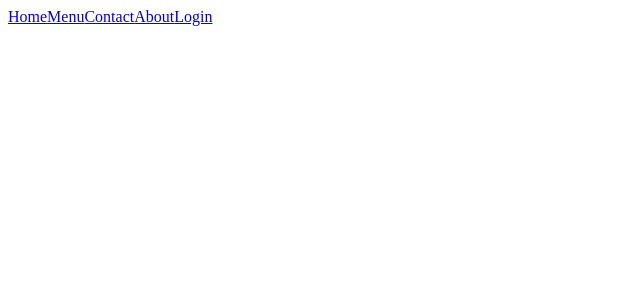
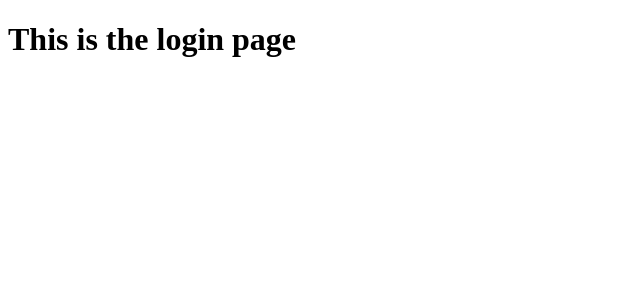
Before and after one commit to ROBIULSK22/Group-Project-FoodApp, a React (Vite) app in the folder Food-App/: page / in a window 1280 px wide. Shown: the top 300 px of the page, without its empty margins (0-640 px from the left). Built offline with nearby package versions, Linux system fonts and the light colour scheme.

Commit message:
Login page added by ayan

```diff
--- a/Food-App/src/App.jsx
+++ b/Food-App/src/App.jsx
@@ -5,20 +5,25 @@ import Contact from "./components/Navber/Contact/Contact";
 import About from "./components/Navber/About/About";
 import Login from "./components/Navber/Login/Login";
 import Navber from "./components/Navber/Navber";
+import { useState, useContext, createContext } from "react";
 import "./App.css";
+export const userContext = createContext(null);
 
 function App() {
+  const [user, setUser] = useState(false);
   return (
     <>
       <BrowserRouter>
-      <Navber></Navber>
+        <userContext.Provider value={{ user: user, setUser: setUser }}>
+          {/* <Navber></Navber> */}
           <Routes>
+            <Route path="/" element={<Login />} />
             <Route path="/Home" element={<Home />} />
             <Route path="/OurMenu" element={<OurMenu />} />
             <Route path="/Contact" element={<Contact />} />
             <Route path="/About" element={<About />} />
-        <Route path="/Login" element={<Login />} />
           </Routes>
+        </userContext.Provider>
       </BrowserRouter>
     </>
   );
--- a/Food-App/src/components/Navber/Login/Login.jsx
+++ b/Food-App/src/components/Navber/Login/Login.jsx
@@ -1,7 +1,7 @@
 function Login() {
   return (
     <>
-      <h1>This is login page</h1>
+    <h1>This is the login page</h1>
     </>
   );
 }
```
Lines whose indentation alone changed are shown as unchanged.
